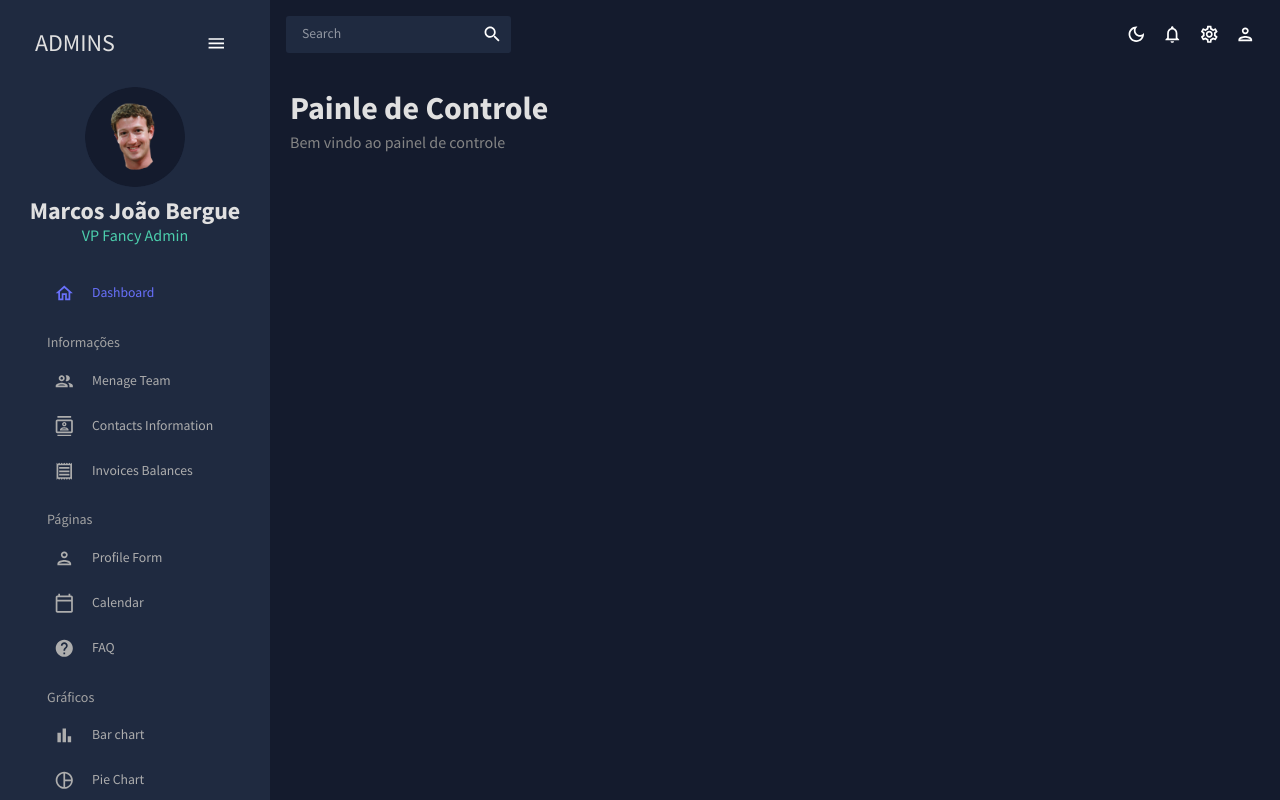
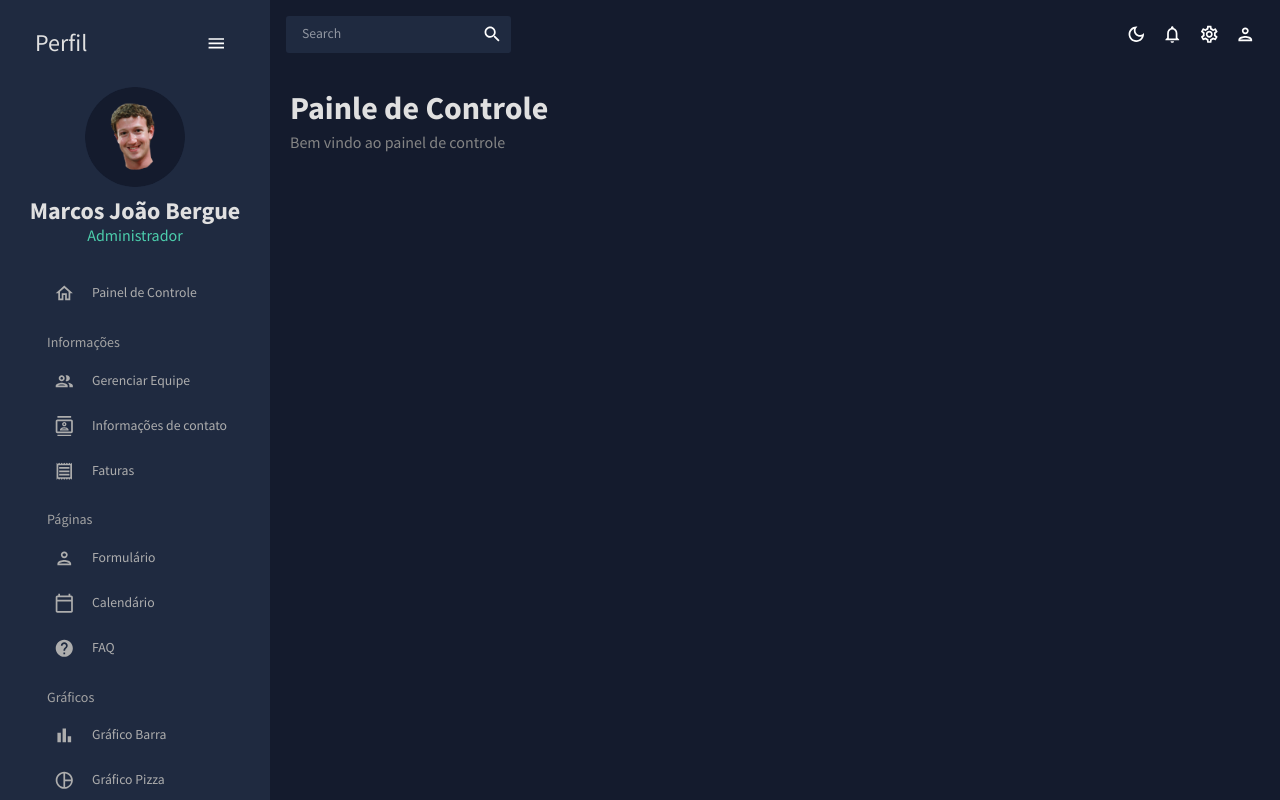
Before and after one commit to KyuaKun/2022-11_Projeto-React_Admin_Dashboard, a React (Create React App) app: page / in a window 1280 px wide. Built offline with nearby package versions, Linux system fonts and the light colour scheme.

Commit message:
Update Sidebar.jsx

```diff
--- a/src/pages/global/Sidebar.jsx
+++ b/src/pages/global/Sidebar.jsx
@@ -79,7 +79,7 @@ export const Sidebar = () => {
                 ml="15px"
               >
                 <Typography variant="h3" color={colors.gray[100]}>
-                  ADMINS
+                  Perfil
                 </Typography>
                 <IconButton onClick={() => setIsCollpsed(!isCollapsed)}>
                   <MenuOutlinedIcon />
@@ -110,7 +110,7 @@ export const Sidebar = () => {
                   Marcos João Bergue
                 </Typography>
                 <Typography variant="h5" color={colors.greenAccent[500]}>
-                  VP Fancy Admin
+                  Administrador
                 </Typography>
               </Box>
             </Box>
@@ -119,7 +119,7 @@ export const Sidebar = () => {
           {/* MENU ITEMS */}
           <Box paddingLeft={isCollapsed ? undefined : "10%"}>
             <Item
-              title="Dashboard"
+              title="Painel de Controle"
               to="/"
               icon={<HomeOutlinedIcon />}
               selected={selected}
@@ -134,21 +134,21 @@ export const Sidebar = () => {
               Informações
             </Typography>
             <Item
-              title="Menage Team"
+              title="Gerenciar Equipe"
               to="/team"
               icon={<PeopleOutlinedIcon />}
               selected={selected}
               setSelected={setSelected}
             />
             <Item
-              title="Contacts Information"
+              title="Informações de contato"
               to="/contacts"
               icon={<ContactsOutlinedIcon />}
               selected={selected}
               setSelected={setSelected}
             />
             <Item
-              title="Invoices Balances"
+              title="Faturas"
               to="/invoices"
               icon={<ReceiptOutlinedIcon />}
               selected={selected}
@@ -163,14 +163,14 @@ export const Sidebar = () => {
               Páginas
             </Typography>
             <Item
-              title="Profile Form"
+              title="Formulário"
               to="/form"
               icon={<PersonOutlinedIcon />}
               selected={selected}
               setSelected={setSelected}
             />
             <Item
-              title="Calendar"
+              title="Calendário"
               to="/calendar"
               icon={<CalendarTodayOutlinedIcon />}
               selected={selected}
@@ -192,28 +192,28 @@ export const Sidebar = () => {
               Gráficos
             </Typography>
             <Item
-              title="Bar chart"
+              title="Gráfico Barra"
               to="/bar"
               icon={<BarChartOutlinedIcon />}
               selected={selected}
               setSelected={setSelected}
             />
             <Item
-              title="Pie Chart"
+              title="Gráfico Pizza"
               to="/pie"
               icon={<PieChartOutlineOutlinedIcon />}
               selected={selected}
               setSelected={setSelected}
             />
             <Item
-              title="Line Chart"
+              title="Gráfico Linha"
               to="/line"
               icon={<TimelineOutlinedIcon />}
               selected={selected}
               setSelected={setSelected}
             />
             <Item
-              title="Geography Chart"
+              title="Geográfico"
               to="/geography"
               icon={<MapOutlinedIcon />}
               selected={selected}
```
